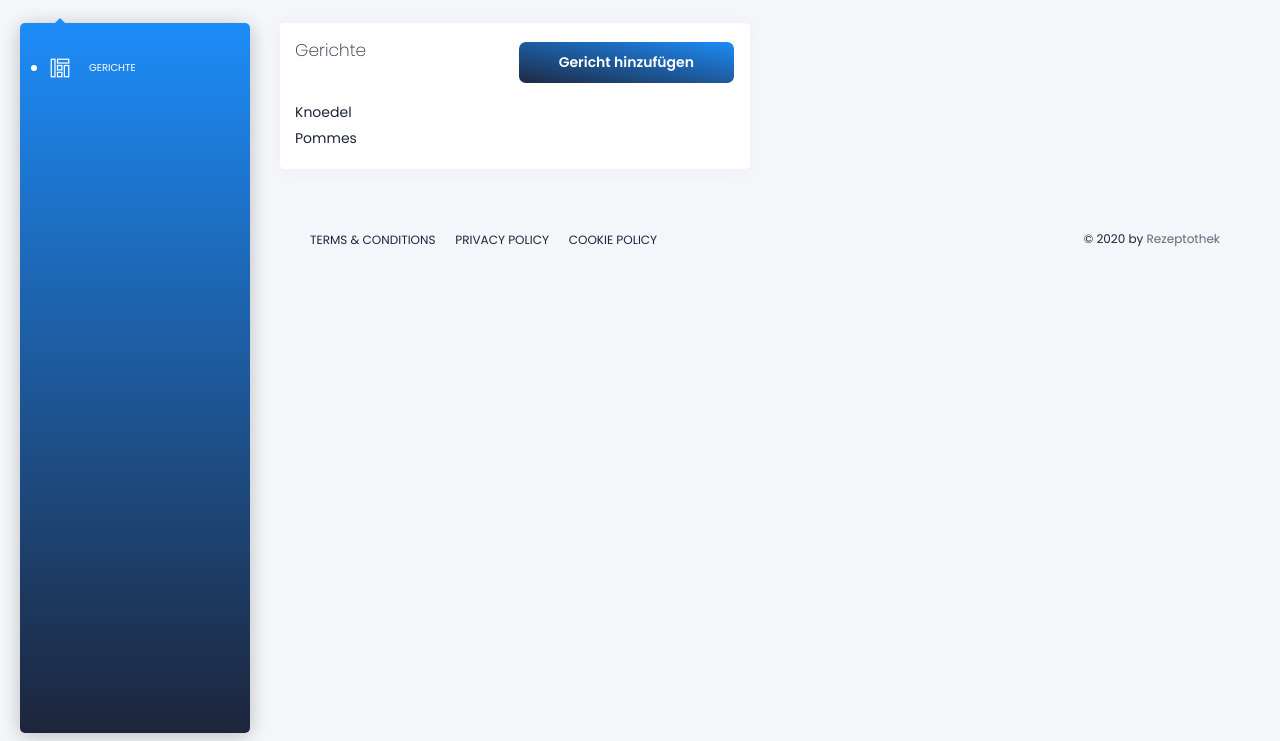
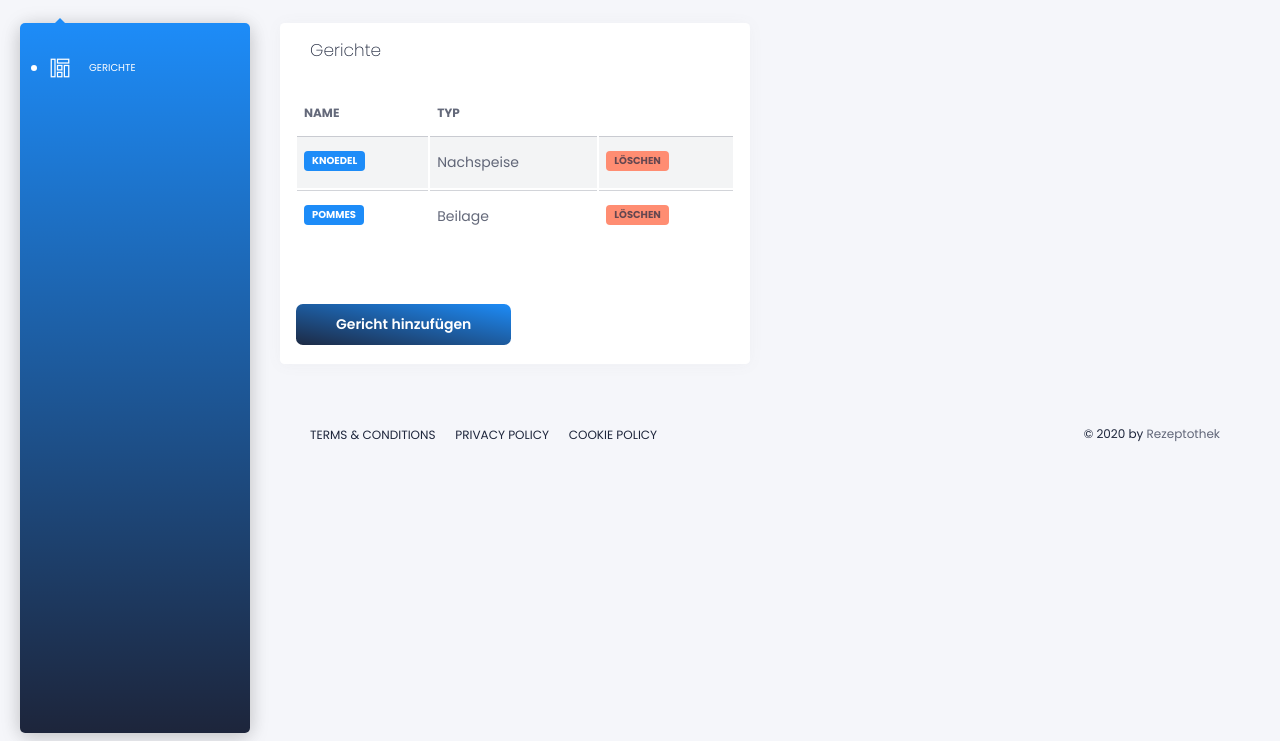
Before and after one commit to phildeutsch/recipes, a Django app: page / in a window 1280 px wide. Shown: the part 59-800 px from the top of the page. Run offline with Django 3.2, Linux system fonts and the light colour scheme; a user stored in the database is signed in; data comes from the database, SQL or seed files in the repository; some libraries are stand-ins or nearby versions.

Commit message:
dlete dish

```diff
--- a/app/static/css/app.css
+++ b/app/static/css/app.css
@@ -3,5 +3,9 @@ a.btn.btn-primary {
 }
 
 a.btn.btn-secondary {
-  color: white;
+  color: #ffffff;
 }
+
+a.badge.badge-info {
+  color: #ffffff;
+}
--- a/recipes/templates/recipes/index.html
+++ b/recipes/templates/recipes/index.html
@@ -4,19 +4,34 @@
     <div class="col-lg-6">
         <div class="card">
             <div class="card-header">
-                <div class="row">
-                    <div class="col-4">
-                        <h4 class="card-title">Gerichte</h4>
-                    </div>
-                    <div class="col-8" align="right">
-                        <a class="btn btn-primary" href="/add_dish">Gericht hinzufügen</a>
-                      </div>
+                <div class="col-4">
+                    <h4 class="card-title">Gerichte</h4>
                 </div>
             </div>
             <div class="card-body">
-                {% for dish in dishes %}
-                    <p> {{ dish.name }} </p>
-                {% endfor %}
+                <div class="table-responsive" style="overflow: hidden">
+                    <table id="dashboard-table" class="table table-striped" style="width:100%">
+                        <thead>
+                            <tr>
+                                <th>Name</th>
+                                <th>Typ</th>
+                                <th></th>
+                            </tr>
+                        </thead>
+                        <tbody>
+                            {% for dish in dishes %}
+                            <tr>
+                                <td><a class="badge badge-info" href="/edit_dish/{{dish.id}}">{{dish.name}}</a></td>
+                                <td>{{dish.type}}</td>
+                                <td><a class="badge badge-warning" href="/delete_dish/{{dish.id}}">Löschen</a></td>
+                            </tr>
+                            {% endfor %}
+                        </tbody>
+                    </table>
+                </div>
+            </div>
+            <div class="card-footer">
+                <a class="btn btn-primary" href="/add_dish">Gericht hinzufügen</a>
             </div>
         </div>
     </div>
--- a/recipes/urls.py
+++ b/recipes/urls.py
@@ -3,5 +3,8 @@ from . import views
 
 urlpatterns = [
     path('', views.index, name='index'),
-    path('add_dish', views.add_dish, name='add_dish')
+
+    # Dish URLs
+    path('add_dish', views.add_dish, name='add_dish'),
+    path('delete_dish/<int:dish_id>', views.delete_dish, name='delete_dish')
 ]
--- a/recipes/views.py
+++ b/recipes/views.py
@@ -22,3 +22,10 @@ def add_dish(request):
             return redirect('/')
 
     return render(request, 'recipes/add_dish.html', {'form': form})
+
+@login_required
+def delete_dish(request, dish_id):
+    dish = get_object_or_404(Dish, pk=dish_id)
+    if dish.user==request.user:
+        dish.delete()
+    return redirect('/')
```
